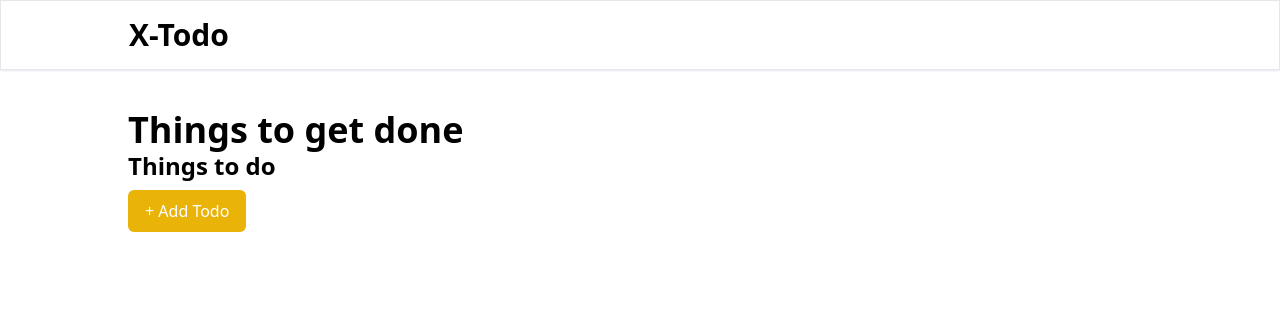
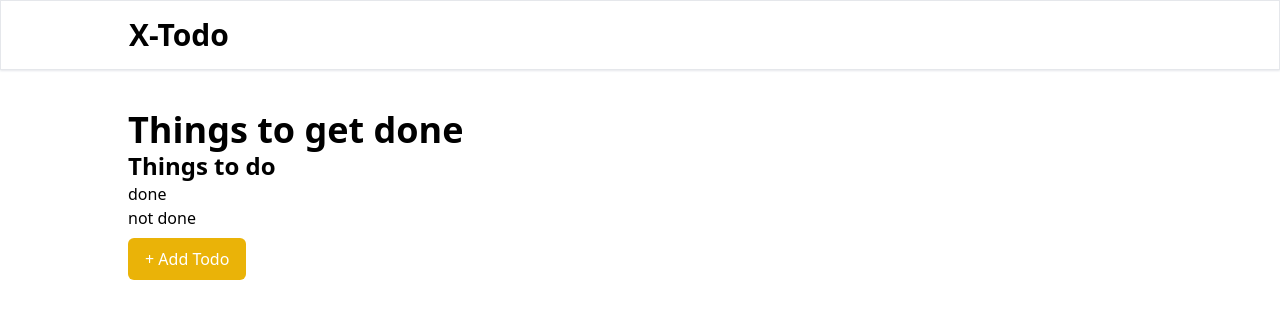
Before and after one commit to suniljoshi26/todo-app-class-base-component, a React (Vite) app: page / in a window 1280 px wide. Shown: the top 318 px of the page. Built offline with nearby package versions, Linux system fonts and the light colour scheme.

Commit message:
checkbox  todo row

```diff
--- a/src/TodoPage.tsx
+++ b/src/TodoPage.tsx
@@ -17,7 +17,7 @@ export default class TodoPage extends Component<todoprops, state> {
     super(props);
     this.state = {
       formShow: false,
-      todoList: [],
+      todoList: ["done", "not done"],
     };
   }
   addTodo(todo: string) {
@@ -41,7 +41,7 @@ export default class TodoPage extends Component<todoprops, state> {
           <H1>Things to get done</H1>
           <H3>Things to do</H3>
           {this.state.todoList.map((todo, index) => (
-            <TodoRow todo={todo} key={index} />
+            <TodoRow todo={todo} key={index} done={true} />
           ))}
           {!this.state.formShow && (
             <Button them="highlight" onClick={this.showForm}>
```
